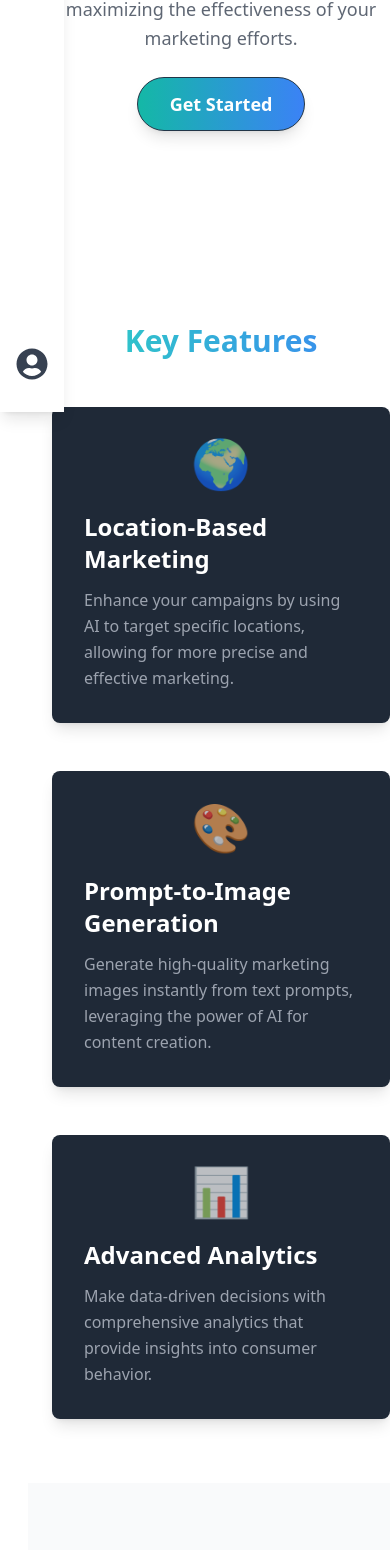
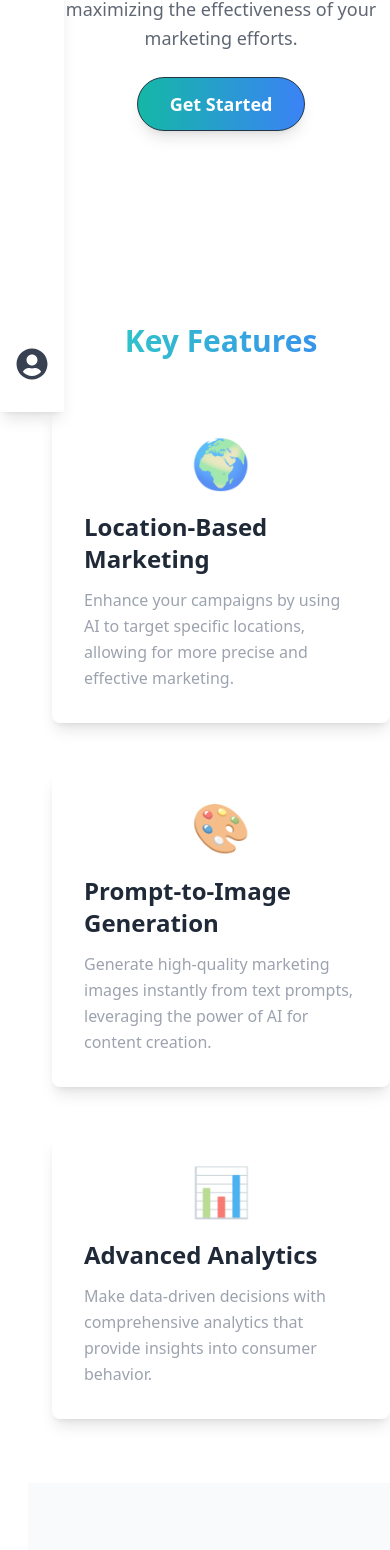
Before and after one commit to altf4-games/Datathon25, a React (Vite) app: page / in a window 390 px wide. Shown: the part 432-1982 px from the top of the page. Built offline with nearby package versions, Linux system fonts and the light colour scheme.

Commit message:
Update: UI of landing page

```diff
--- a/src/pages/ContactUs.jsx
+++ b/src/pages/ContactUs.jsx
@@ -37,7 +37,7 @@ const ContactUs = () => {
   };
 
   return (
-    <div className="bg-gradient-to-b from-black via-gray-900 to-gray-800 text-white min-h-screen w-full flex flex-col items-center justify-center p-4 relative">
+    <div className="bg-white text-white min-h-screen w-full flex flex-col items-center justify-center p-4 relative">
       {/* Decorative background patterns */}
       <div className="absolute inset-0 overflow-hidden pointer-events-none">
         <div className="absolute bg-gradient-radial from-teal-500 opacity-20 h-80 w-80 rounded-full -top-20 -left-20"></div>
@@ -52,12 +52,12 @@ const ContactUs = () => {
           <p className="text-gray-300">Your message has been sent successfully. We'll get back to you shortly.</p>
         </div>
       ) : (
-        <form onSubmit={handleSubmit} className="bg-gray-900 p-8 rounded-lg shadow-lg max-w-lg w-full animate-fade-in-up">
+        <form onSubmit={handleSubmit} className="bg-white p-8 rounded-lg shadow-lg max-w-lg w-full animate-fade-in-up">
           <div className="space-y-4">
             <div>
-              <label className="block text-gray-300 mb-1" htmlFor="name">Name</label>
+              <label className="block text-gray-800 mb-1" htmlFor="name">Name</label>
               <input
-                className="w-full p-3 rounded-lg bg-gray-700 border border-gray-600 focus:outline-none focus:border-teal-500"
+                className="w-full p-3 rounded-lg bg-white border border-gray-600 focus:outline-none focus:border-teal-500"
                 type="text"
                 id="name"
                 name="name"
@@ -68,9 +68,9 @@ const ContactUs = () => {
             </div>
 
             <div>
-              <label className="block text-gray-300 mb-1" htmlFor="email">Email</label>
+              <label className="block text-gray-800 mb-1" htmlFor="email">Email</label>
               <input
-                className="w-full p-3 rounded-lg bg-gray-700 border border-gray-600 focus:outline-none focus:border-teal-500"
+                className="w-full p-3 rounded-lg bg-white border border-gray-600 focus:outline-none focus:border-teal-500"
                 type="email"
                 id="email"
                 name="email"
@@ -81,9 +81,9 @@ const ContactUs = () => {
             </div>
 
             <div>
-              <label className="block text-gray-300 mb-1" htmlFor="subject">Subject</label>
+              <label className="block text-gray-800 mb-1" htmlFor="subject">Subject</label>
               <input
-                className="w-full p-3 rounded-lg bg-gray-700 border border-gray-600 focus:outline-none focus:border-teal-500"
+                className="w-full p-3 rounded-lg bg-white border border-gray-600 focus:outline-none focus:border-teal-500"
                 type="text"
                 id="subject"
                 name="subject"
@@ -94,9 +94,9 @@ const ContactUs = () => {
             </div>
 
             <div>
-              <label className="block text-gray-300 mb-1" htmlFor="message">Message</label>
+              <label className="block text-gray-800 mb-1" htmlFor="message">Message</label>
               <textarea
-                className="w-full p-3 rounded-lg bg-gray-700 border border-gray-600 focus:outline-none focus:border-teal-500"
+                className="w-full p-3 rounded-lg bg-white border border-gray-600 focus:outline-none focus:border-teal-500"
                 id="message"
                 name="message"
                 rows="4"
--- a/src/pages/Dashboardfinal.jsx
+++ b/src/pages/Dashboardfinal.jsx
@@ -242,7 +242,7 @@ function TwoColumnForm() {
             </h2>
             <div className="grid grid-cols-1 sm:grid-cols-2 gap-6">
               {/* Option A Card */}
-              <div className="bg-gray-800 rounded-lg shadow-lg p-4 sm:p-6">
+              <div className="bg-white rounded-lg shadow-lg p-4 sm:p-6">
                 <h3 className="text-2xl font-semibold text-blue-400 mb-4 text-center">
                   Option A
                 </h3>
--- a/src/pages/LandingPage.jsx
+++ b/src/pages/LandingPage.jsx
@@ -27,33 +27,33 @@ function LandingPage() {
         <div className="grid md:grid-cols-3 gap-12">
 
           {/* Feature 1 */}
-          <div className="bg-gray-800 p-8 rounded-lg shadow-lg hover:shadow-xl  transition duration-500 transform hover:scale-105 animate-fadeIn">
+          <div className="bg-white p-8 rounded-lg shadow-lg hover:shadow-xl  transition duration-500 transform hover:scale-105 animate-fadeIn">
             <div className="flex justify-center items-center text-teal-400 text-5xl mb-6 animate-pulse">
               🌍
             </div>
-            <h4 className="text-2xl font-semibold mb-3 text-white">Location-Based Marketing</h4>
+            <h4 className="text-2xl font-semibold mb-3 text-gray-800">Location-Based Marketing</h4>
             <p className="text-gray-400 text-base leading-relaxed">
               Enhance your campaigns by using AI to target specific locations, allowing for more precise and effective marketing.
             </p>
           </div>
 
           {/* Feature 2 */}
-          <div className="bg-gray-800 p-8 rounded-lg shadow-lg hover:shadow-xl  duration-500 transform hover:scale-105 animate-fadeIn">
+          <div className="bg-white p-8 rounded-lg shadow-lg hover:shadow-xl  duration-500 transform hover:scale-105 animate-fadeIn">
             <div className="flex justify-center items-center text-teal-400 text-5xl mb-6 animate-pulse">
               🎨
             </div>
-            <h4 className="text-2xl font-semibold mb-3 text-white">Prompt-to-Image Generation</h4>
+            <h4 className="text-2xl font-semibold mb-3 text-gray-800">Prompt-to-Image Generation</h4>
             <p className="text-gray-400 text-base leading-relaxed">
               Generate high-quality marketing images instantly from text prompts, leveraging the power of AI for content creation.
             </p>
           </div>
 
           {/* Feature 3 */}
-          <div className="bg-gray-800 p-8 rounded-lg shadow-lg hover:shadow-xl  duration-500 transform hover:scale-105 animate-fadeIn">
+          <div className="bg-white p-8 rounded-lg shadow-lg hover:shadow-xl  duration-500 transform hover:scale-105 animate-fadeIn">
             <div className="flex justify-center items-center text-teal-400 text-5xl mb-6 animate-pulse">
               📊
             </div>
-            <h4 className="text-2xl font-semibold mb-3 text-white">Advanced Analytics</h4>
+            <h4 className="text-2xl font-semibold mb-3 text-gray-800">Advanced Analytics</h4>
             <p className="text-gray-400 text-base leading-relaxed">
               Make data-driven decisions with comprehensive analytics that provide insights into consumer behavior.
             </p>
--- a/src/pages/Pricing.jsx
+++ b/src/pages/Pricing.jsx
@@ -2,7 +2,7 @@ import React from 'react'
 import Spline from '@splinetool/react-spline'
 const Pricing = () => {
   return (
-    <div className='bg-gradient-to-b from-gray-900 to-black text-white min-h-screen w-[99vw]  flex items-center justify-center p-4'>
+    <div className='bg-white text-white min-h-screen w-[99vw]  flex items-center justify-center p-4'>
       <Spline scene='https://prod.spline.design/am-NqLRRHxIgQMk0/scene.splinecode'/>
     </div>
   )
```
